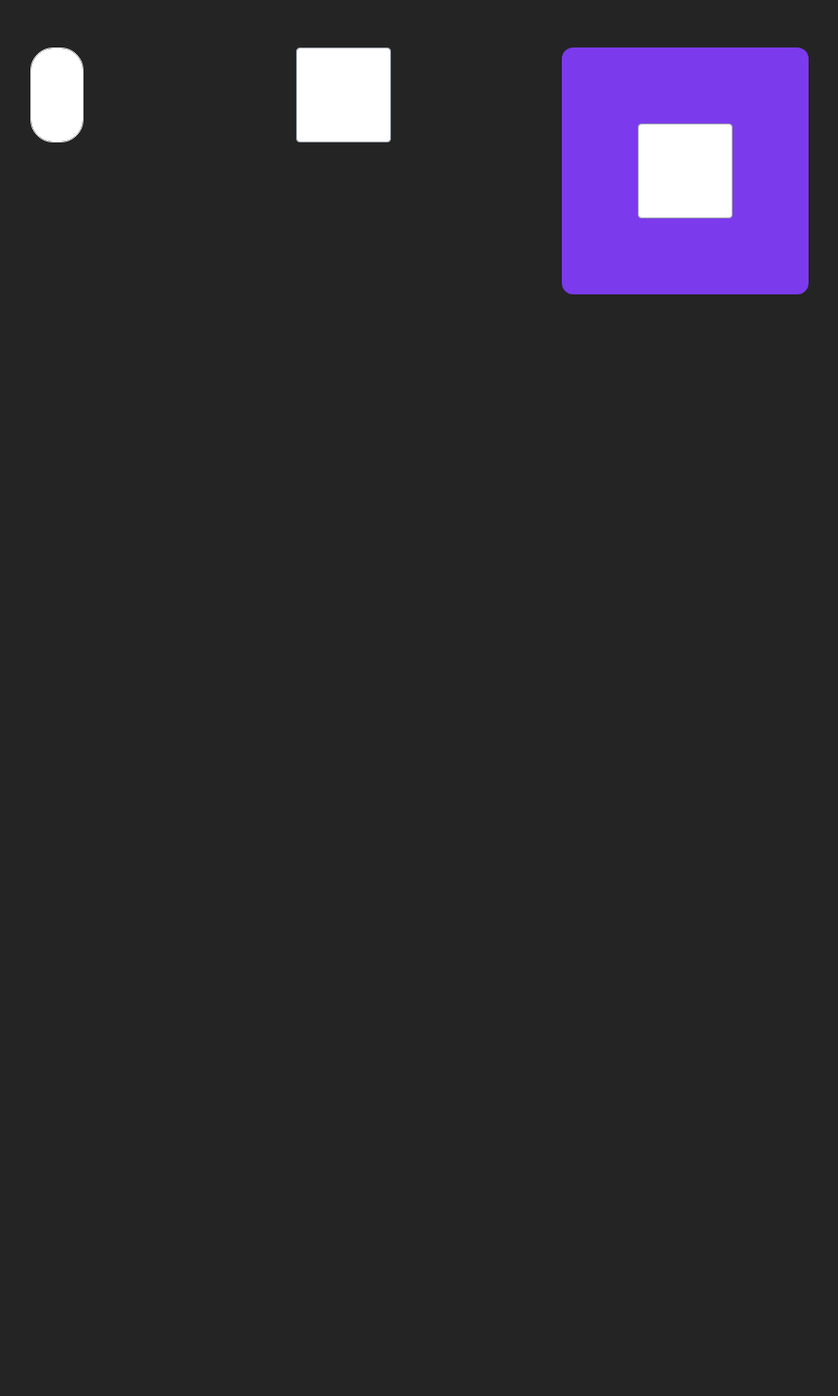
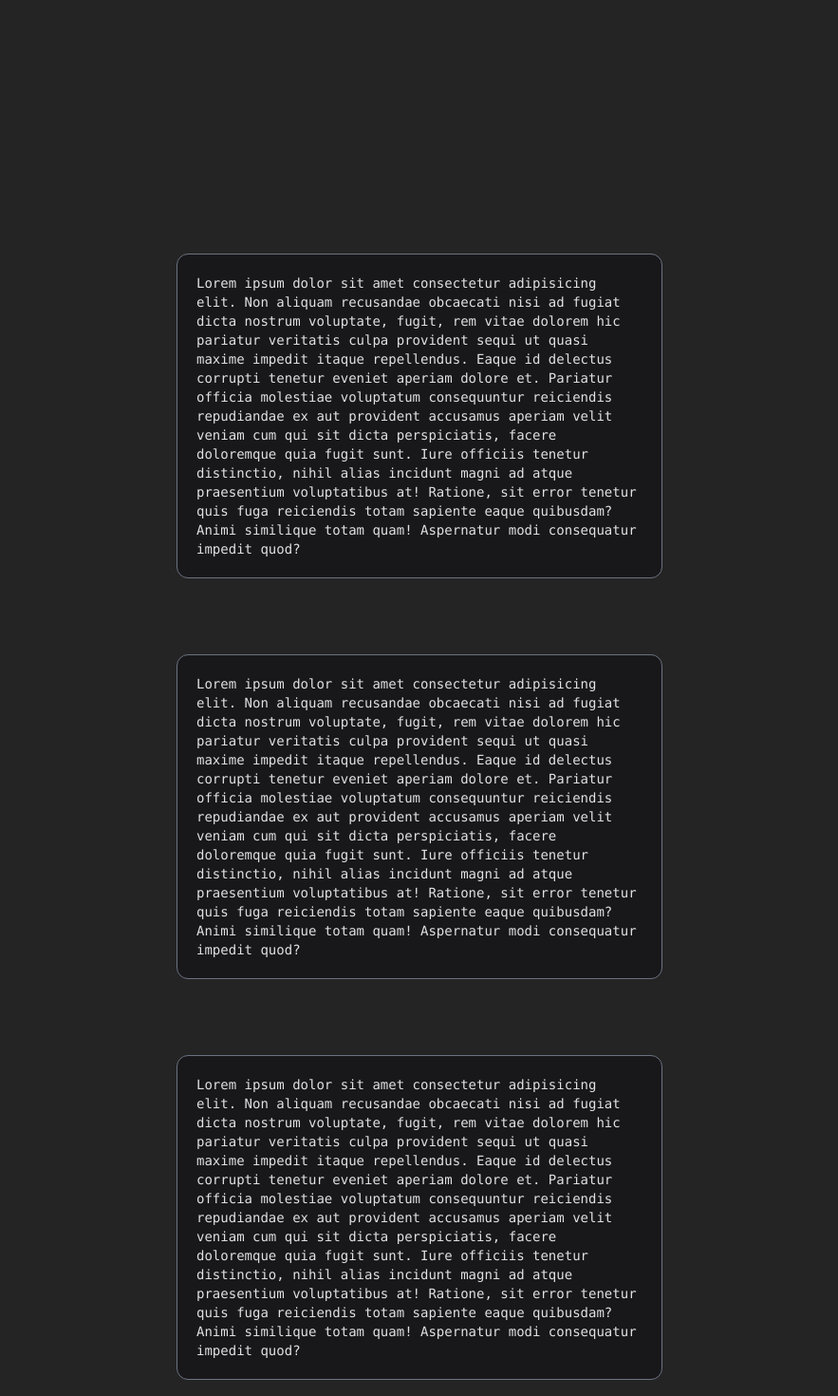
Before and after one commit to kid-us/Motion, a React (Vite) app: page / in a window 1280 px wide. Shown: the part 220-1690 px from the top of the page at 95% size, without its empty margins (198-1081 px from the left). Before the commit the page ends 800 px from the top, so only its background shows below. Built offline with nearby package versions, Linux system fonts and the light colour scheme.

Commit message:
Working with Gesture

```diff
--- a/src/App.tsx
+++ b/src/App.tsx
@@ -1,5 +1,6 @@
 import "./App.css";
-import WhileDrag from "./components/Gesture/WhileDrag";
+import WhileInView from "./components/Scroll/WhileInView";
+// import WhileDrag from "./components/Gesture/WhileDrag";
 // import WhileTap from "./components/Gesture/WhileTap";
 // import WhileHover from "./components/Gesture/WhileHover";
 // import Transition from "./components/Transition/Transition";
@@ -8,10 +9,16 @@ function App() {
   return (
     <div className="container mx-auto flex justify-center items-center h-screen">
       {/* <Transition /> */}
+
       {/* Gestures */}
+
       {/* <WhileHover /> */}
       {/* <WhileTap /> */}
-      <WhileDrag />
+      {/* <WhileDrag /> */}
+
+      {/* Scroll */}
+
+      <WhileInView />
     </div>
   );
 }
--- /dev/null
+++ b/src/components/Scroll/WhileInView.tsx
@@ -0,0 +1,79 @@
+import { motion } from "framer-motion";
+
+const WhileInView = () => {
+  return (
+    <div className="grid grid-cols-1 w-[40%] mt-[90em]">
+      <ScrollComponent>
+        <div className="bg-zinc-900 p-5 rounded-xl border border-gray-500 mb-20">
+          <p className="text-sm font-mono">
+            Lorem ipsum dolor sit amet consectetur adipisicing elit. Non aliquam
+            recusandae obcaecati nisi ad fugiat dicta nostrum voluptate, fugit,
+            rem vitae dolorem hic pariatur veritatis culpa provident sequi ut
+            quasi maxime impedit itaque repellendus. Eaque id delectus corrupti
+            tenetur eveniet aperiam dolore et. Pariatur officia molestiae
+            voluptatum consequuntur reiciendis repudiandae ex aut provident
+            accusamus aperiam velit veniam cum qui sit dicta perspiciatis,
+            facere doloremque quia fugit sunt. Iure officiis tenetur distinctio,
+            nihil alias incidunt magni ad atque praesentium voluptatibus at!
+            Ratione, sit error tenetur quis fuga reiciendis totam sapiente eaque
+            quibusdam? Animi similique totam quam! Aspernatur modi consequatur
+            impedit quod?
+          </p>
+        </div>
+      </ScrollComponent>
+
+      <ScrollComponent>
+        <div className="bg-zinc-900 p-5 rounded-xl border border-gray-500 mb-20">
+          <p className="text-sm font-mono">
+            Lorem ipsum dolor sit amet consectetur adipisicing elit. Non aliquam
+            recusandae obcaecati nisi ad fugiat dicta nostrum voluptate, fugit,
+            rem vitae dolorem hic pariatur veritatis culpa provident sequi ut
+            quasi maxime impedit itaque repellendus. Eaque id delectus corrupti
+            tenetur eveniet aperiam dolore et. Pariatur officia molestiae
+            voluptatum consequuntur reiciendis repudiandae ex aut provident
+            accusamus aperiam velit veniam cum qui sit dicta perspiciatis,
+            facere doloremque quia fugit sunt. Iure officiis tenetur distinctio,
+            nihil alias incidunt magni ad atque praesentium voluptatibus at!
+            Ratione, sit error tenetur quis fuga reiciendis totam sapiente eaque
+            quibusdam? Animi similique totam quam! Aspernatur modi consequatur
+            impedit quod?
+          </p>
+        </div>
+      </ScrollComponent>
+
+      <ScrollComponent>
+        <div className="bg-zinc-900 p-5 rounded-xl border border-gray-500 mb-20">
+          <p className="text-sm font-mono">
+            Lorem ipsum dolor sit amet consectetur adipisicing elit. Non aliquam
+            recusandae obcaecati nisi ad fugiat dicta nostrum voluptate, fugit,
+            rem vitae dolorem hic pariatur veritatis culpa provident sequi ut
+            quasi maxime impedit itaque repellendus. Eaque id delectus corrupti
+            tenetur eveniet aperiam dolore et. Pariatur officia molestiae
+            voluptatum consequuntur reiciendis repudiandae ex aut provident
+            accusamus aperiam velit veniam cum qui sit dicta perspiciatis,
+            facere doloremque quia fugit sunt. Iure officiis tenetur distinctio,
+            nihil alias incidunt magni ad atque praesentium voluptatibus at!
+            Ratione, sit error tenetur quis fuga reiciendis totam sapiente eaque
+            quibusdam? Animi similique totam quam! Aspernatur modi consequatur
+            impedit quod?
+          </p>
+        </div>
+      </ScrollComponent>
+    </div>
+  );
+};
+
+const ScrollComponent = ({ children }: { children: React.ReactNode }) => {
+  return (
+    <motion.div
+      initial={{ opacity: 0, y: 50 }}
+      whileInView={{ opacity: 1, y: 0 }}
+      transition={{ duration: 0.5, delay: 0.25 }}
+      viewport={{ once: true }}
+    >
+      {children}
+    </motion.div>
+  );
+};
+
+export default WhileInView;
```
